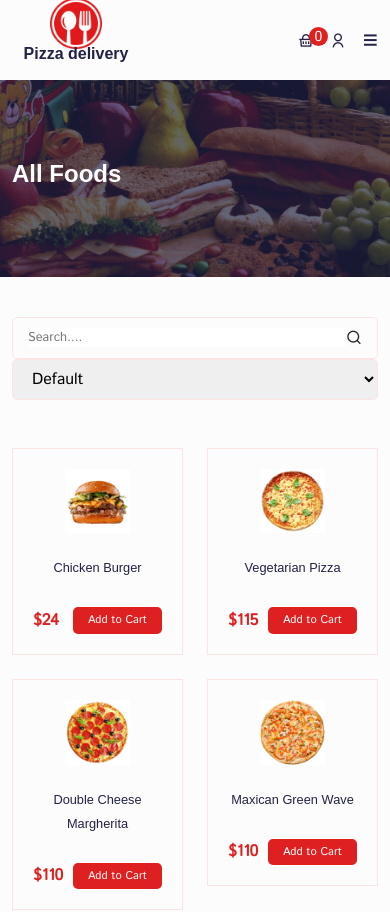
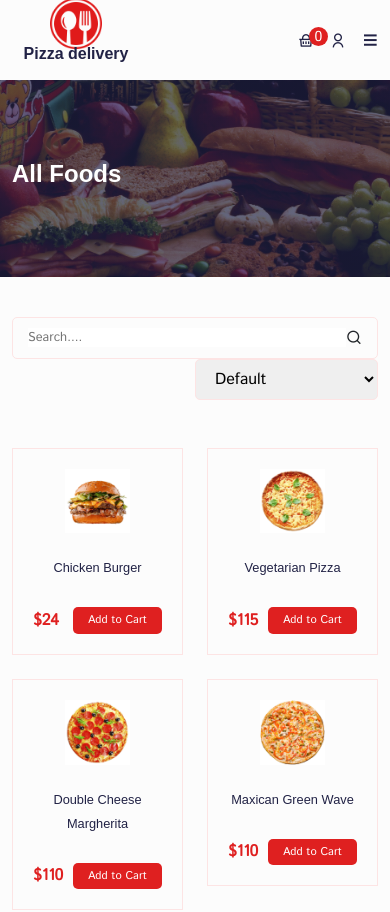
Before and after one commit to Andrewmoren/e_commerce_pizza, a React (Create React App) app: page /foods in a window 390 px wide. Shown: the top 912 px of the page. Built offline with nearby package versions, Linux system fonts and the light colour scheme; a web font is replaced by a local one.

Commit message:
add adaptive details: fix

```diff
--- a/src/styles/all-foods.css
+++ b/src/styles/all-foods.css
@@ -25,6 +25,6 @@
     }
 
     .sorting__widget select {
-        width: 100% !important;
+        width: 100%
     }
 }
```
